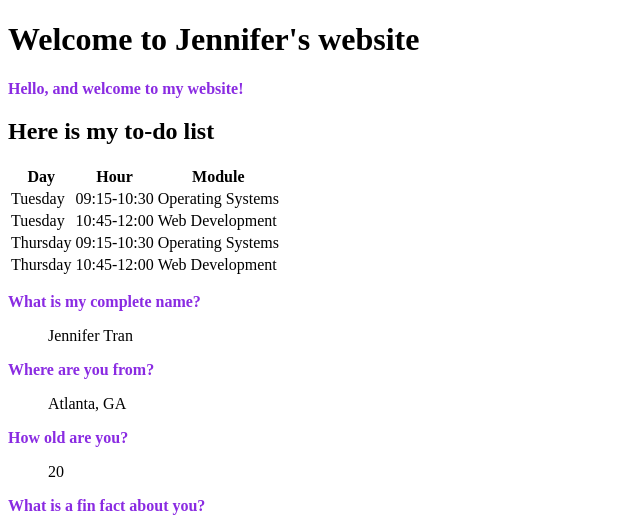
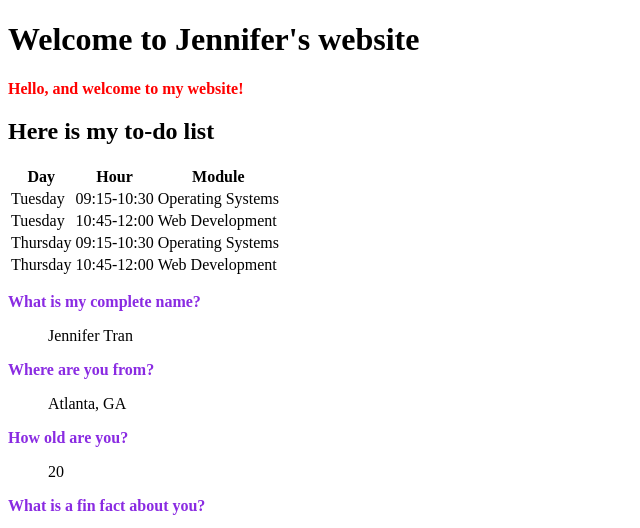
Before and after one commit to jtran4/jtran4-web, a plain HTML site: page index.html in a window 1280 px wide. Shown: the top 528 px of the page, without its empty margins (0-640 px from the left). Drawn offline with Linux system fonts and the light colour scheme.

Commit message:
Update style.css

```diff
--- a/style.css
+++ b/style.css
@@ -2,3 +2,6 @@ p {
   color: blueviolet;
   font-weight: bold;
 }
+#para1 {
+  color:red;
+}
```
